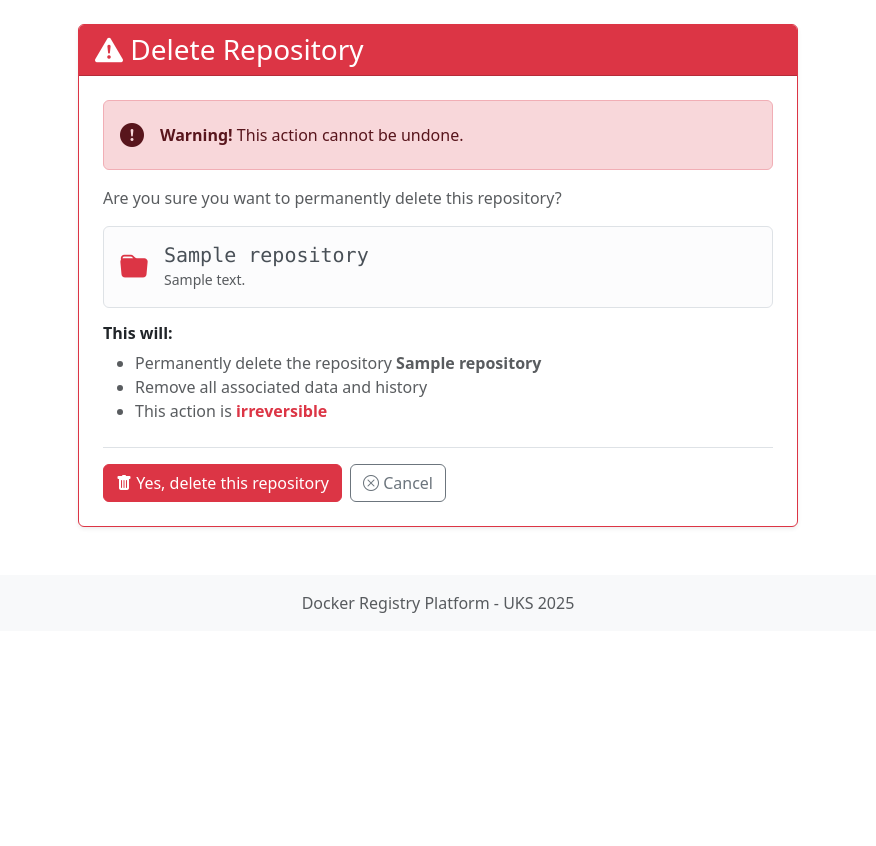
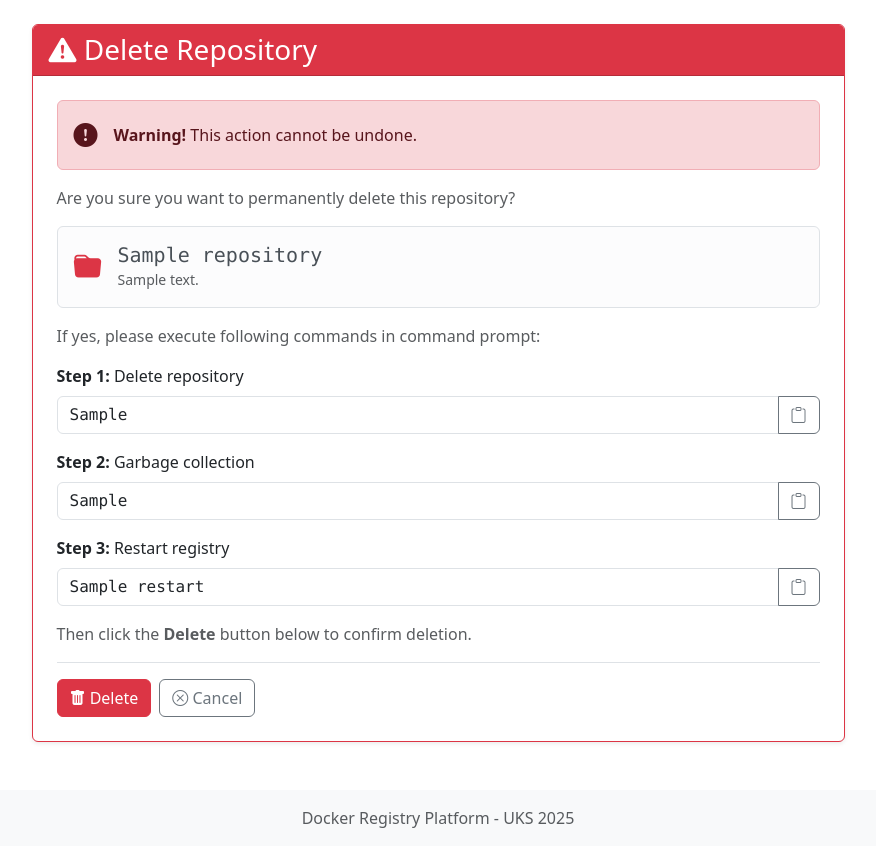
Before and after one commit to spasoje2001/docker-registry-platform, a Django app: template app/templates/repositories/repository_confirm_delete.html in a window 1280 px wide. Shown: the part 56-902 px from the top of the page, without its empty margins (202-1078 px from the left). Before the commit the page ends 669 px from the top, so only its background shows below. Run offline with Django 5.2, Linux system fonts and the light colour scheme; tables that the repository leaves empty hold one stand-in row (values such as "Sample post"); the template is opened without the code that fills it: values that come from a table or form of the project are taken from there, most other values are stand-ins (such as "Sample title", 1, 10 or a date in 2020).

Commit message:
Delete tag and repo using docker commands

```diff
--- a/app/repositories/urls.py
+++ b/app/repositories/urls.py
@@ -36,6 +36,6 @@ urlpatterns = [
         name="tag_update"
     ),
     path(
-        "<str:owner_username>/<str:name>/tags/<str:tag_name>/delete/", views.tag_delete, name="tag_delete"
+        "<str:owner_username>/<str:name>/tags/<str:tag_name>/delete/<str:digest>", views.tag_delete, name="tag_delete"
     ),
 ]
--- a/app/templates/repositories/repository_confirm_delete.html
+++ b/app/templates/repositories/repository_confirm_delete.html
@@ -3,7 +3,7 @@
 {% block content %}
 <div class="container">
     <div class="row justify-content-center">
-        <div class="col-lg-8">
+        <div class="col-lg-9">
             <div class="card border-danger shadow-sm">
                 <div class="d-flex justify-content-between card-header bg-danger text-white">
                     <h3 class="mb-0">
@@ -39,21 +39,61 @@
                         </div>
                     </div>
 
-                    <div class="mb-4">
-                        <h6 class="fw-bold">This will:</h6>
-                        <ul class="text-muted">
-                            <li>Permanently delete the repository <strong>{{ repository.full_name }}</strong></li>
-                            <li>Remove all associated data and history</li>
-                            <li>This action is <strong class="text-danger">irreversible</strong></li>
-                        </ul>
+                    <p class="text-muted mb-3">
+                        If yes, please execute following commands in command prompt:
+                    </p>
+
+                    <div class="mt-3">
+                        <div class="mb-3">
+                            <label class="form-label"><strong>Step 1:</strong> Delete repository</label>
+                            <div class="input-group">
+                                <input type="text" class="form-control font-monospace"
+                                    id="cmd-delete-repo"
+                                    value="{{ commands.delete_repo }}"
+                                    readonly>
+                                <button class="btn btn-outline-secondary" type="button" onclick="copyCmd('cmd-delete-repo')">
+                                    <i class="bi bi-clipboard"></i>
+                                </button>
+                            </div>
+                        </div>
+
+                        <div class="mb-3">
+                            <label class="form-label"><strong>Step 2:</strong> Garbage collection</label>
+                            <div class="input-group">
+                                <input type="text" class="form-control font-monospace"
+                                    id="cmd-gc"
+                                    value="{{ commands.gc }}"
+                                    readonly>
+                                <button class="btn btn-outline-secondary" type="button" onclick="copyCmd('cmd-gc')">
+                                    <i class="bi bi-clipboard"></i>
+                                </button>
+                            </div>
+                        </div>
+
+                        <div class="mb-3">
+                            <label class="form-label"><strong>Step 3:</strong> Restart registry</label>
+                            <div class="input-group">
+                                <input type="text" class="form-control font-monospace"
+                                    id="cmd-restart"
+                                    value="{{ commands.restart }}"
+                                    readonly>
+                                <button class="btn btn-outline-secondary" type="button" onclick="copyCmd('cmd-restart')">
+                                    <i class="bi bi-clipboard"></i>
+                                </button>
+                            </div>
+                        </div>
                     </div>
+
+                    <p class="text-muted mb-3">
+                        Then click the <strong>Delete</strong> button below to confirm deletion.
+                    </p>
 
                     <form method="post">
                         {% csrf_token %}
                         <div class="d-flex gap-2 pt-3 border-top">
                             <button type="submit" class="btn btn-danger">
                                 <i class="bi bi-trash-fill"></i>
-                                Yes, delete this repository
+                                Delete
                             </button>
                             {% if repository.is_official %}
                                 <a href="{% url 'repositories:detail_official' repository.name %}"
@@ -75,4 +115,23 @@
         </div>
     </div>
 </div>
+<script>
+function copyCmd(elementId) {
+    const input = document.getElementById(elementId);
+    input.select();
+    navigator.clipboard.writeText(input.value).then(() => {
+        const btn = event.target.closest('button');
+        const originalHTML = btn.innerHTML;
+        btn.innerHTML = '<i class="bi bi-check"></i>';
+        btn.classList.add('btn-success');
+        btn.classList.remove('btn-outline-secondary');
+
+        setTimeout(() => {
+            btn.innerHTML = originalHTML;
+            btn.classList.remove('btn-success');
+            btn.classList.add('btn-outline-secondary');
+        }, 2000);
+    });
+}
+</script>
 {% endblock %}
```
Also changed, not shown: app/repositories/clients/registry_client.py (+62 -0 lines), app/repositories/services/repositories_service.py (+7 -0 lines), app/repositories/views.py (+12 -20 lines), app/templates/tags/tag_confirm_delete.html (+20 -7 lines), app/templates/tags/tag_form.html (+14 -17 lines).
